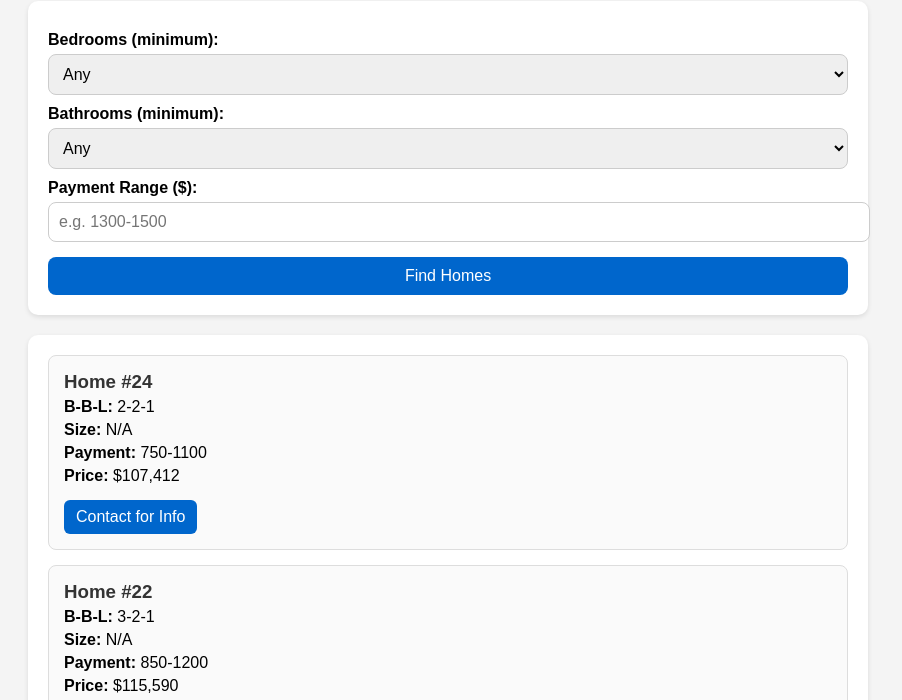
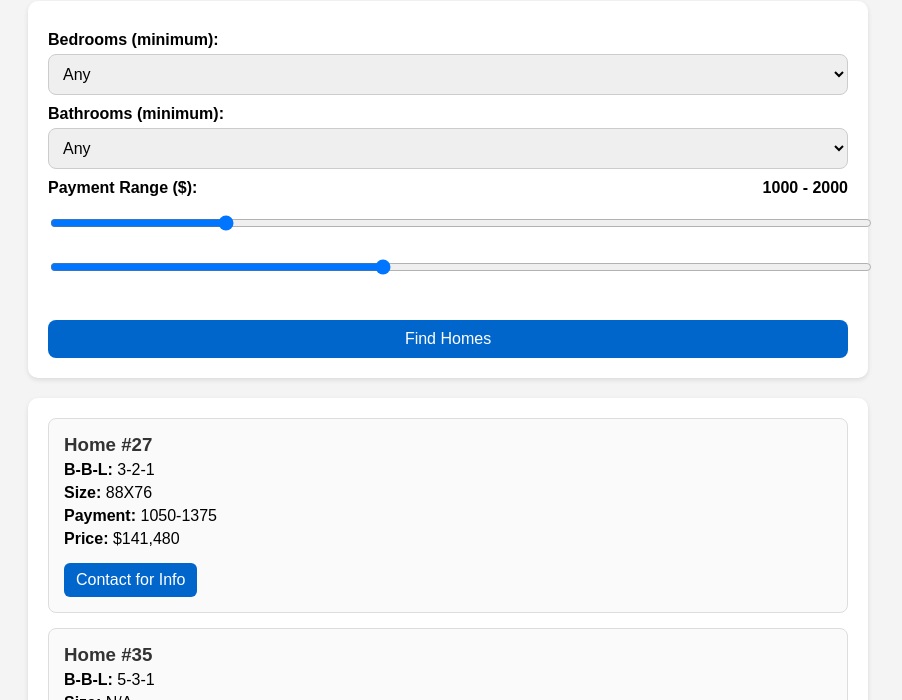
Before and after one commit to FiestaHomes/home-selector, a plain HTML site: page index.html in a window 1280 px wide. Shown: the part 100-800 px from the top of the page, without its empty margins (192-1094 px from the left). Drawn offline with Linux system fonts and the light colour scheme.

Commit message:
Update index.html

```diff
--- a/index.html
+++ b/index.html
@@ -17,6 +17,8 @@ button:hover { background: #004c99; }
 .home-card p { margin: 5px 0; }
 .contact-btn { display:inline-block; margin-top:10px; padding:8px 12px; background:#0066cc; color:white; border-radius:6px; text-decoration:none; }
 .contact-btn:hover { background:#004c99; }
+.slider-container { margin-bottom: 15px; }
+.slider-label { display:flex; justify-content:space-between; }
 </style>
 </head>
 <body>
@@ -41,8 +43,14 @@ button:hover { background: #004c99; }
 <option value="3+">3+</option>
 </select>
 
-<label>Payment Range ($):</label>
-<input type="text" id="payment" placeholder="e.g. 1300-1500">
+<div class="slider-container">
+  <label class="slider-label">
+    <span>Payment Range ($):</span>
+    <span id="payment-display">1000 - 2000</span>
+  </label>
+  <input type="range" id="payment-min" min="0" max="5000" value="1000" step="50">
+  <input type="range" id="payment-max" min="0" max="5000" value="2000" step="50">
+</div>
 
 <button onclick="filterHomes()">Find Homes</button>
 </div>
@@ -59,14 +67,31 @@ fetch('homes.json')
   .then(response => response.json())
   .then(data => {
     homes = data;
-    filterHomes(); // Show all homes initially
+    filterHomes(); // show all homes initially
   })
   .catch(err => console.error("Error loading homes.json:", err));
+
+// Update displayed slider values
+const paymentMin = document.getElementById("payment-min");
+const paymentMax = document.getElementById("payment-max");
+const paymentDisplay = document.getElementById("payment-display");
+
+function updatePaymentDisplay() {
+  let minVal = parseInt(paymentMin.value);
+  let maxVal = parseInt(paymentMax.value);
+  if(minVal > maxVal) [minVal, maxVal] = [maxVal, minVal]; // swap if min > max
+  paymentDisplay.textContent = `${minVal} - ${maxVal}`;
+}
+
+paymentMin.addEventListener("input", updatePaymentDisplay);
+paymentMax.addEventListener("input", updatePaymentDisplay);
 
 function filterHomes() {
   const beds = document.getElementById("bedrooms").value;
   const baths = document.getElementById("bathrooms").value;
-  const paymentInput = document.getElementById("payment").value;
+  let minPayment = parseInt(paymentMin.value);
+  let maxPayment = parseInt(paymentMax.value);
+  if(minPayment > maxPayment) [minPayment, maxPayment] = [maxPayment, minPayment];
 
   const filtered = homes.filter(h => {
     // Bedrooms filter (minimum)
@@ -74,29 +99,13 @@ function filterHomes() {
     // Bathrooms filter (minimum)
     let matchBaths = !baths || (baths==="3+" ? h.bathrooms >= 3 : h.bathrooms >= parseInt(baths));
 
-    // Payment filter - strict within user range
-    let matchPayment = true;
-    if(paymentInput){
-      const input = paymentInput.replace(/\s/g,''); // remove spaces
-      const [homeMin, homeMax] = h.payment.split("-").map(x => parseInt(x.trim()));
-
-      if(input.includes('-')){
-        const [userMin, userMax] = input.split('-').map(x => parseInt(x.trim()));
-        if(!isNaN(userMin) && !isNaN(userMax)){
-          matchPayment = homeMin >= userMin && homeMax <= userMax;
-        }
-      } else {
-        const val = parseInt(input);
-        if(!isNaN(val)){
-          matchPayment = homeMin === val && homeMax === val;
-        }
-      }
-    }
+    // Payment filter - strict within slider range
+    const [homeMin, homeMax] = h.payment.split("-").map(x => parseInt(x.trim()));
+    let matchPayment = homeMin >= minPayment && homeMax <= maxPayment;
 
     return matchBeds && matchBaths && matchPayment;
   });
 
-  // Sort by price ascending
   filtered.sort((a,b)=>a.price-b.price);
 
   const resultsDiv = document.getElementById("results");
@@ -122,6 +131,9 @@ function filterHomes() {
     resultsDiv.appendChild(card);
   });
 }
+
+// Initialize display
+updatePaymentDisplay();
 </script>
 
 </body>
```
